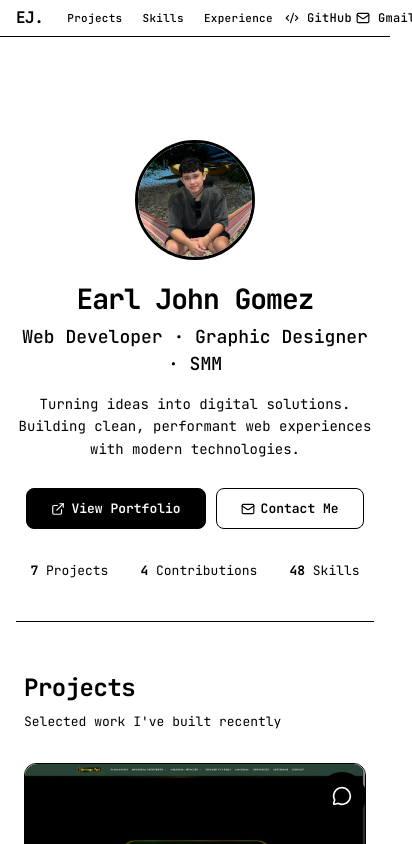
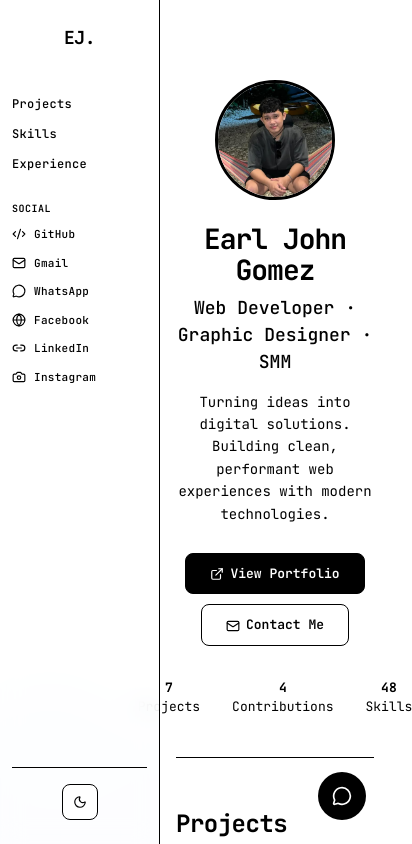
Before and after one commit to unknownun0/earljohnportfolio, a Next.js app: page / in a window 390 px wide. Shown: the top 844 px of the page, 412 px wide, since content can reach past the window. Built offline with nearby package versions, Linux system fonts and the light colour scheme.

Commit message:
sidebar always visible on all screen sizes

```diff
--- a/src/app/globals.css
+++ b/src/app/globals.css
@@ -2679,50 +2679,30 @@ body {
   }
 }
 
-/* Responsive sidebar */
+/* Keep sidebar on all screens - narrower on mobile */
 @media (max-width: 768px) {
   .p-nav {
-    width: 100%;
-    height: auto;
-    bottom: auto;
-    flex-direction: row;
-    align-items: center;
-    padding: 0 16px;
-    border-right: none;
-    border-bottom: 1px solid var(--p-border);
-  }
-  .p-logo {
-    margin-bottom: 0;
+    width: 160px;
+    padding: 24px 12px;
   }
   .p-logo a {
-    font-size: 16px;
-  }
-  .p-nav-links {
-    flex-direction: row;
-    flex: 1;
-    gap: 4px;
-    margin-left: 16px;
+    font-size: 18px;
   }
   .p-nav-link {
-    font-size: 11px;
-    padding: 6px 8px;
-    border: none;
-    width: auto;
-  }
-  .p-nav-socials-label,
+    font-size: 12px;
+    padding: 4px 0;
+  }
   .p-nav-social-item {
-    display: none;
-  }
-  .p-nav-bottom {
-    border-top: none;
-    padding-top: 0;
+    font-size: 11px !important;
   }
   .p-body {
-    margin-left: 0;
-    padding-top: 60px;
-  }
-}
-
+    margin-left: 160px;
+  }
+  .p-layout {
+    grid-template-columns: 1fr;
+    padding: 0 16px 40px;
+  }
+}
 /* ─── Chatbot ─── */
 .p-chat-fab {
   position: fixed;
```
